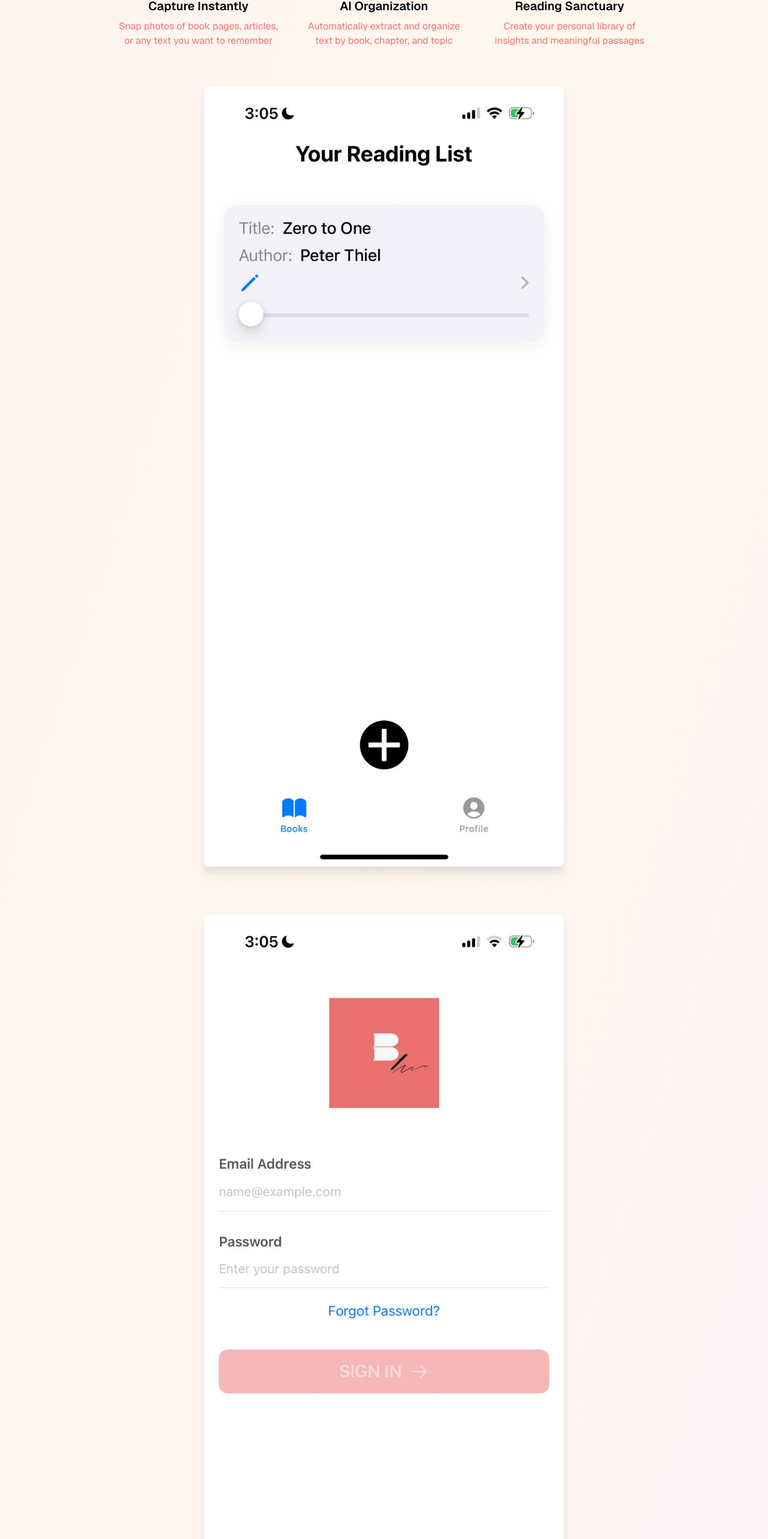
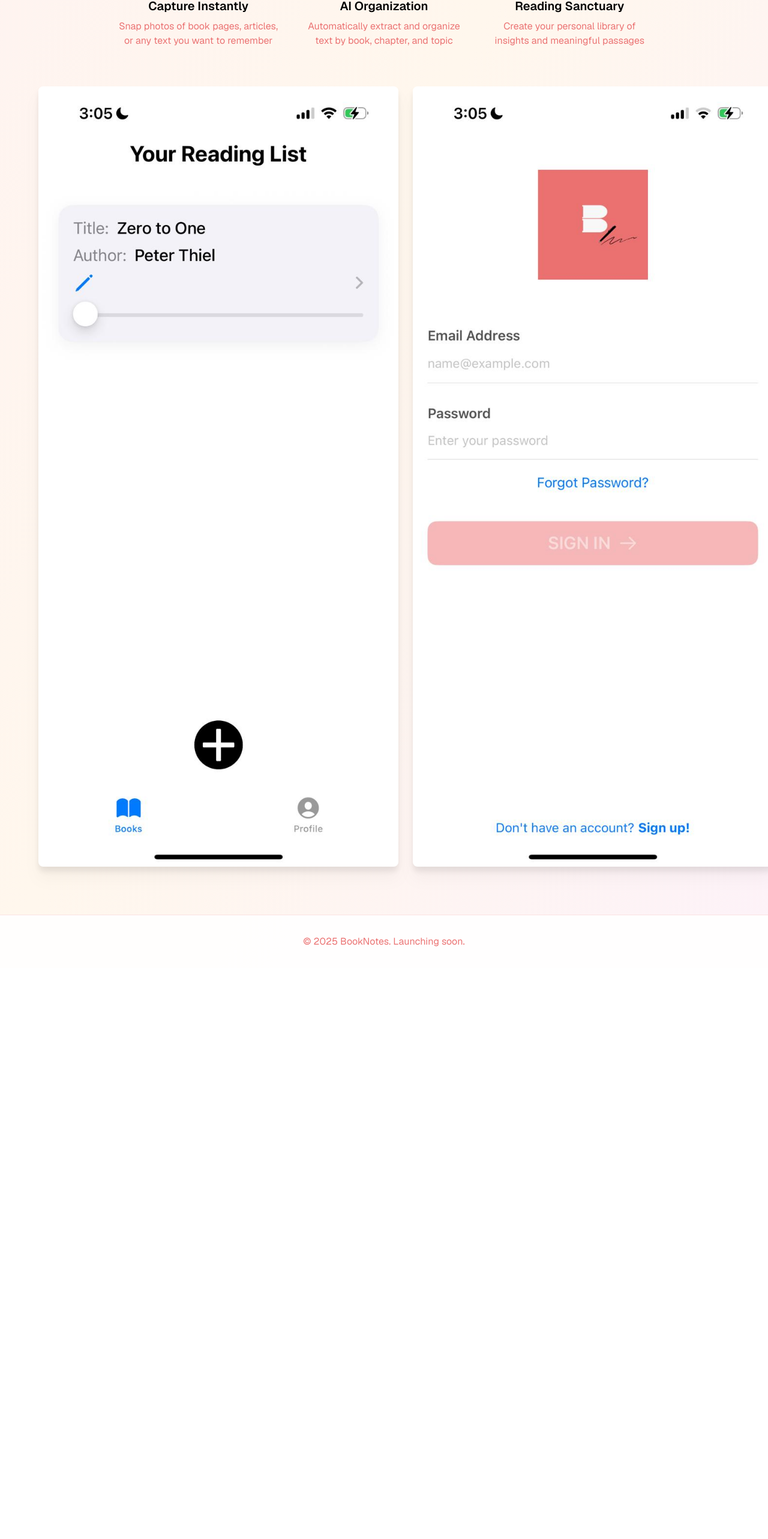
Before and after one commit to bloomberg-sudo-dev/booknotes-landing-page, a Next.js app: page / in a window 1280 px wide. Shown: the part 915-3481 px from the top of the page at 60% size. After the commit the page ends 2529 px from the top, so only its background shows below. Built offline with nearby package versions, Linux system fonts and the light colour scheme.

Commit message:
Update page.tsx

```diff
--- a/app/page.tsx
+++ b/app/page.tsx
@@ -192,9 +192,9 @@ export default function WaitlistPage() {
         </div>
       </main>
 
-          {/* App Mockup Preview */}
+          {/* App Mockup Previews - Side by Side */}
           <div className="flex justify-center mb-20">
-            <div className="max-w-4xl">
+            <div className="flex gap-6 max-w-6xl">
               <Image
                 src="/BookNotes.jpg"
                 alt="BookNotes app demo showing book list"
@@ -202,12 +202,6 @@ export default function WaitlistPage() {
                 height={400}
                 className="drop-shadow-xl rounded-lg"
               />
-            </div>
-          </div>
-
-          {/* App Mockup Preview */}
-            <div className="flex justify-center mb-20">
-              <div className="max-w-4xl">
               <Image
                 src="/BookNotes sign in.jpg"
                 alt="BookNotes app demo showing sign-in screen"
```
Lines whose indentation alone changed are shown as unchanged.
